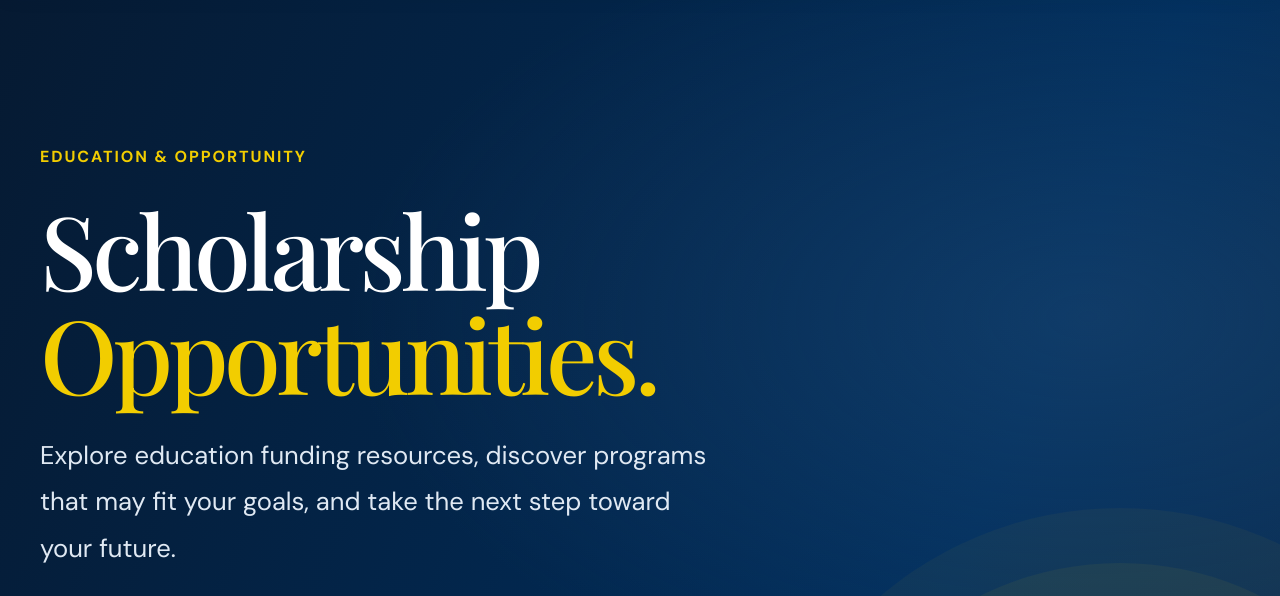
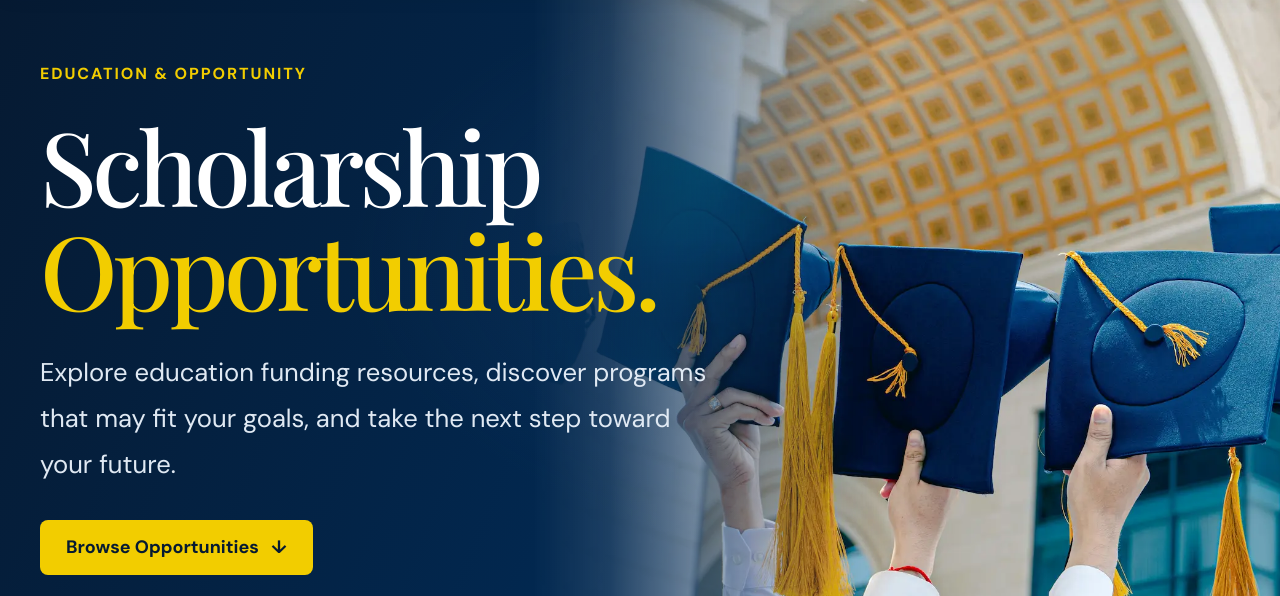
Before and after one commit to ElenaWell/byu-ms-mindanao-chapter, a plain HTML site: page scholarships.html in a window 1280 px wide. Shown: the part 185-781 px from the top of the page. Drawn offline with nearby package versions, Linux system fonts and the light colour scheme.

Commit message:
Updated scholarships page hero

```diff
--- a/css/scholarships.css
+++ b/css/scholarships.css
@@ -2,7 +2,10 @@
    SCHOLARSHIPS PAGE
  */
 
-/* Hero */
+
+/* ========================================
+   SCHOLARSHIP HERO
+======================================== */
 
 .scholarship-hero {
     position: relative;
@@ -23,6 +26,8 @@
     color: var(--color-white);
 }
 
+/* Decorative Gold Circle */
+
 .scholarship-hero::after {
     position: absolute;
     right: -100px;
@@ -39,17 +44,64 @@
     pointer-events: none;
 }
 
+/* Hero Content */
+
 .scholarship-hero-content {
     position: relative;
-    z-index: 1;
-    padding-block: clamp(90px, 12vw, 160px);
+    z-index: 2;
+    display: flex;
+    flex-direction: column;
+    align-items: flex-start;
+    justify-content: center;
+    min-height: 670px;
+    padding-block: 70px;
     animation: scholarship-enter 650ms ease both;
 }
+
+/* Hero Image */
+
+.scholarship-hero-visual {
+    position: absolute;
+    inset-block: 0;
+    right: -32px;
+    z-index: 1;
+    width: 61%;
+    overflow: hidden;
+    pointer-events: none;
+}
+
+.scholarship-hero-visual img {
+    display: block;
+    width: 100%;
+    height: 100%;
+    object-fit: cover;
+    object-position: center 45%;
+    -webkit-mask-image: linear-gradient(
+        to right,
+        transparent 0%,
+        rgba(0, 0, 0, 0.12) 10%,
+        rgba(0, 0, 0, 0.65) 27%,
+        #000000 45%
+    );
+    mask-image: linear-gradient(
+        to right,
+        transparent 0%,
+        rgba(0, 0, 0, 0.12) 10%,
+        rgba(0, 0, 0, 0.65) 27%,
+        #000000 45%
+    );
+    -webkit-mask-size: 100% 100%;
+    mask-size: 100% 100%;
+}
+
+/* Eyebrow */
 
 .scholarship-hero .eyebrow {
     margin-bottom: 28px;
     color: var(--color-gold);
 }
+
+/* Main Heading */
 
 .scholarship-hero h1 {
     max-width: 900px;
@@ -66,6 +118,8 @@
     color: var(--color-gold);
 }
 
+/* Description */
+
 .scholarship-hero-description {
     max-width: 680px;
     margin-bottom: 32px;
@@ -73,6 +127,8 @@
     font-size: clamp(1.1rem, 2vw, 1.4rem);
     line-height: 1.8;
 }
+
+/* Primary Button */
 
 .scholarship-hero .button-primary {
     background: var(--color-gold);
@@ -84,12 +140,15 @@
     background: var(--color-white);
 }
 
+/* Supporting Note */
+
 .scholarship-hero-note {
     max-width: 650px;
     margin: 24px 0 0;
     color: #D1DDEC;
     font-size: 0.95rem;
 }
+
 
 /* Introduction */
 
--- a/scholarships.html
+++ b/scholarships.html
@@ -80,6 +80,7 @@
 
     <!-- SCHOLARSHIP HERO -->
     <section class="scholarship-hero">
+
       <div class="container scholarship-hero-content">
         <p class="eyebrow">EDUCATION &amp; OPPORTUNITY</p>
 
@@ -103,6 +104,15 @@
           application requirements, and current availability.
         </p>
       </div>
+
+      <div class="scholarship-hero-visual" aria-hidden="true">
+        <img
+          src="assets/scholarships-hero.webp"
+          alt=""
+          fetchpriority="high"
+        >
+      </div>
+
     </section>
 
     <!-- INTRODUCTION -->
```
